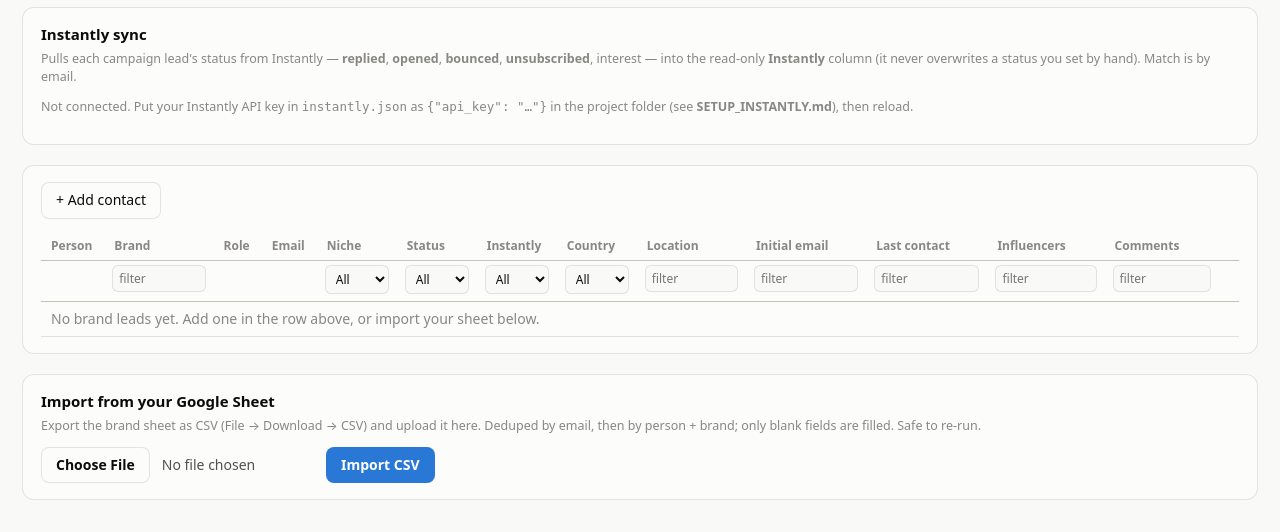
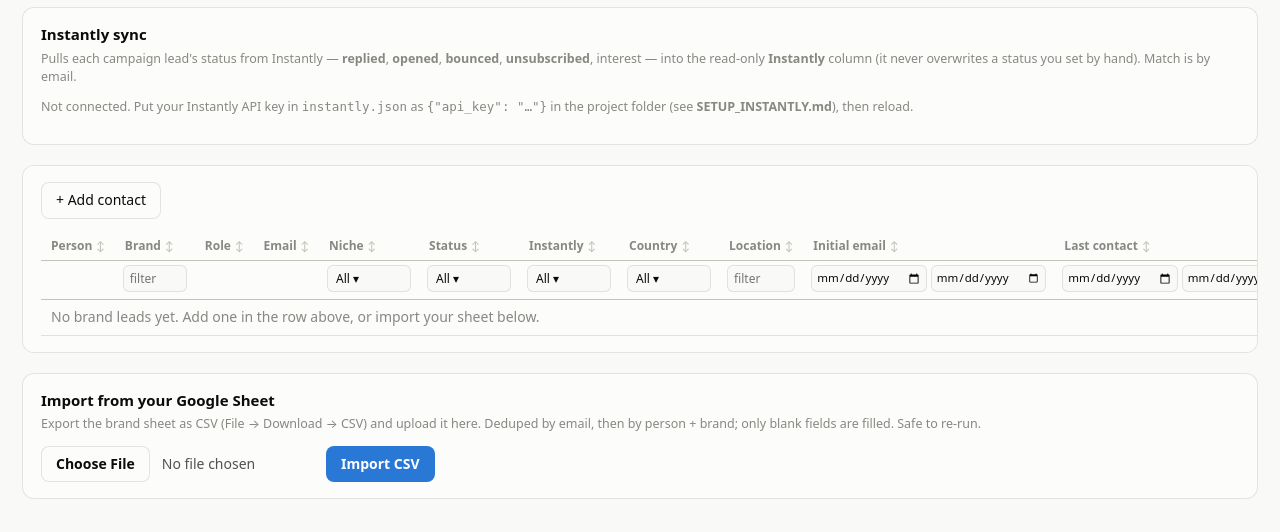
Before and after one commit to WajihQ/uSponsor, a Flask app: page /crm/brands in a window 1280 px wide. Shown: the part 377-909 px from the top of the page. After the commit the page ends 876 px from the top, so only its background shows below. Run offline with Flask 3, Linux system fonts and the light colour scheme; data that the repository does not hold is empty.

Commit message:
CRM spreadsheet: multi-select filters, date-range filters, clearer sort
- Enum columns (Niche, Country, Status, Instantly, Revisit) get a multi-select
  checkbox dropdown instead of a single-pick, so you can show e.g. several
  countries or niches at once.
- Date columns (Initial email, Last contact) get from/to date-range inputs, so
  you can hide people contacted within the last N months (set "to" = the cutoff);
  never-contacted rows show under a "to"-only filter and hide under a "from".
- Every sortable header now shows a faint up/down indicator that turns into a
  solid arrow for the active asc/desc sort, so sorting is discoverable.

Co-Authored-By: Claude Opus 4.8 <noreply@anthropic.com>

```diff
--- a/templates/base.html
+++ b/templates/base.html
@@ -74,6 +74,27 @@ tr.filterrow td { padding:4px 8px 7px; border-bottom:1px solid var(--axis);
   position:sticky; background:var(--surface); }
 .colfilter { width:100%; min-width:64px; font:inherit; font-size:12px; padding:4px 6px;
   border:1px solid var(--ring); border-radius:6px; background:var(--page); color:var(--ink); }
+.sortind { font-size:10px; margin-left:4px; color:var(--axis); }
+th.sortable:hover .sortind { color:var(--ink-2); }
+.sortind.act { color:var(--accent); }
+.mfilter { position:relative; }
+.mfbtn { width:100%; min-width:84px; text-align:left; font:inherit; font-size:12px; padding:4px 8px;
+  border:1px solid var(--ring); border-radius:6px; background:var(--page); color:var(--ink);
+  cursor:pointer; white-space:nowrap; overflow:hidden; text-overflow:ellipsis; }
+.mfbtn.on { border-color:var(--accent); color:var(--accent); font-weight:600; }
+.mfpanel { display:none; position:absolute; z-index:20; top:100%; left:0; min-width:170px;
+  max-height:280px; overflow:auto; background:var(--surface); border:1px solid var(--ring);
+  border-radius:8px; box-shadow:0 8px 22px rgba(0,0,0,.22); padding:6px; margin-top:3px; }
+.mfilter.open .mfpanel { display:block; }
+.mfpanel label { display:flex; align-items:center; gap:7px; padding:4px 6px; font-size:12.5px;
+  white-space:nowrap; cursor:pointer; border-radius:5px; font-weight:400; }
+.mfpanel label:hover { background:var(--chip-bg); }
+.mfpanel .mfclear { color:var(--muted); font-size:11.5px; cursor:pointer; padding:3px 6px 5px; }
+.mfpanel .mfclear:hover { color:var(--accent); }
+.dfilter { display:flex; gap:4px; }
+.dfilter input { width:100%; min-width:76px; font:inherit; font-size:11.5px; padding:3px 4px;
+  border:1px solid var(--ring); border-radius:6px; background:var(--page); color:var(--ink);
+  font-variant-numeric:tabular-nums; }
 tbody.addrow td { background:var(--chip-bg); border-bottom:2px solid var(--axis); }
 tbody.addrow input, tbody.addrow select { width:100%; font:inherit; padding:5px 7px;
   border:1px solid var(--ring); border-radius:6px; background:var(--surface); color:var(--ink); }
@@ -222,59 +243,111 @@ document.querySelectorAll('table[data-sheet]').forEach(function (table) {
     const f = c.querySelector('input, select, textarea');
     return ((f ? f.value : c.textContent) || '').trim();
   };
-  const filters = [];
+  const filters = [];   // each: {i, active():bool, match(cellValue):bool}
   let globalTerm = '';
   const fRow = thead.insertRow();
   fRow.className = 'filterrow';
-  // gather distinct values for every 'select' column in ONE pass over the rows
-  // (not one full scan per column)
+  // distinct values for every 'select' column, gathered in one pass
   const selCols = heads.reduce((a, th, i) => (th.dataset.filter === 'select' ? a.concat(i) : a), []);
   const distinct = {}; selCols.forEach(i => distinct[i] = new Set());
   if (selCols.length) rows().forEach(r => selCols.forEach(i => {
     const v = cellVal(r, i); if (v) distinct[i].add(v);
   }));
+
   heads.forEach(function (th, i) {
     const cell = fRow.insertCell();
-    if (th.dataset.filter === 'none') return;
-    let ctrl;
-    if (th.dataset.filter === 'select') {
-      ctrl = document.createElement('select');
-      const vals = Array.from(distinct[i]).sort((a, b) => a.toLowerCase().localeCompare(b.toLowerCase()));
-      const o = document.createElement('option'); o.value = ''; o.textContent = 'All';
-      ctrl.appendChild(o);
-      vals.forEach(v => { const op = document.createElement('option'); op.textContent = v; ctrl.appendChild(op); });
-    } else {
-      ctrl = document.createElement('input'); ctrl.placeholder = 'filter';
+    const kind = th.dataset.filter;
+    if (!kind || kind === 'none') return;
+
+    if (kind === 'select') {                       // multi-select checkbox dropdown
+      const chosen = new Set();
+      const wrap = document.createElement('div'); wrap.className = 'mfilter';
+      const btn = document.createElement('button'); btn.type = 'button'; btn.className = 'mfbtn';
+      const label = th.firstChild ? th.firstChild.textContent.trim() : 'value';
+      const relabel = () => {
+        btn.textContent = chosen.size ? label + ' (' + chosen.size + ') ▾' : 'All ▾';
+        btn.classList.toggle('on', chosen.size > 0);
+      };
+      relabel();
+      const panel = document.createElement('div'); panel.className = 'mfpanel';
+      const clr = document.createElement('div'); clr.className = 'mfclear'; clr.textContent = 'Clear';
+      clr.addEventListener('click', () => {
+        chosen.clear(); panel.querySelectorAll('input').forEach(c => c.checked = false); relabel(); apply();
+      });
+      panel.appendChild(clr);
+      Array.from(distinct[i]).sort((a, b) => a.toLowerCase().localeCompare(b.toLowerCase())).forEach(v => {
+        const lab = document.createElement('label');
+        const cb = document.createElement('input'); cb.type = 'checkbox'; cb.value = v;
+        cb.addEventListener('change', () => { cb.checked ? chosen.add(v) : chosen.delete(v); relabel(); apply(); });
+        lab.appendChild(cb); lab.appendChild(document.createTextNode(v));
+        panel.appendChild(lab);
+      });
+      btn.addEventListener('click', e => {
+        e.stopPropagation();
+        document.querySelectorAll('.mfilter.open').forEach(m => { if (m !== wrap) m.classList.remove('open'); });
+        wrap.classList.toggle('open');
+      });
+      panel.addEventListener('click', e => e.stopPropagation());
+      wrap.appendChild(btn); wrap.appendChild(panel); cell.appendChild(wrap);
+      filters.push({ i, active: () => chosen.size > 0, match: v => chosen.has(v) });
+
+    } else if (kind === 'date') {                  // from / to date range
+      const wrap = document.createElement('div'); wrap.className = 'dfilter';
+      const mn = document.createElement('input'); mn.type = 'date'; mn.title = 'from (on or after)';
+      const mx = document.createElement('input'); mx.type = 'date'; mx.title = 'to (on or before)';
+      mn.addEventListener('input', apply); mx.addEventListener('input', apply);
+      wrap.appendChild(mn); wrap.appendChild(mx); cell.appendChild(wrap);
+      filters.push({
+        i,
+        active: () => !!(mn.value || mx.value),
+        match: v => {
+          if (!mn.value && !mx.value) return true;
+          const d = v ? v.slice(0, 10) : '';
+          if (!d) return !mn.value;                // never-contacted: show unless a "from" bound is set
+          return (!mn.value || d >= mn.value) && (!mx.value || d <= mx.value);
+        },
+      });
+
+    } else {                                       // free-text "contains"
+      const inp = document.createElement('input'); inp.className = 'colfilter'; inp.placeholder = 'filter';
+      inp.addEventListener('input', apply);
+      cell.appendChild(inp);
+      filters.push({ i, active: () => inp.value.trim() !== '',
+                     match: v => v.toLowerCase().includes(inp.value.trim().toLowerCase()) });
     }
-    ctrl.className = 'colfilter'; ctrl.dataset.col = i; ctrl.dataset.exact = (th.dataset.filter === 'select') ? '1' : '';
-    ctrl.addEventListener('input', apply);
-    cell.appendChild(ctrl); filters.push(ctrl);
   });
+
   function apply() {
-    const active = filters.map(f => ({ i: +f.dataset.col, v: f.value.trim().toLowerCase(), exact: !!f.dataset.exact }));
+    const active = filters.filter(f => f.active());
     rows().forEach(function (r) {
-      let show = active.every(a => !a.v || (a.exact ? cellVal(r, a.i).toLowerCase() === a.v
-                                                    : cellVal(r, a.i).toLowerCase().includes(a.v)));
+      let show = active.every(f => f.match(cellVal(r, f.i)));
       if (show && globalTerm) {
-        show = Array.from(r.cells).some(c => (c.querySelector('input,select,textarea')
-          ? c.querySelector('input,select,textarea').value : c.textContent || '').toLowerCase().includes(globalTerm));
+        show = Array.from(r.cells).some(c => {
+          const f = c.querySelector('input,select,textarea');
+          return ((f ? f.value : c.textContent) || '').toLowerCase().includes(globalTerm);
+        });
       }
       r.style.display = show ? '' : 'none';
     });
   }
+  document.addEventListener('click', () =>
+    document.querySelectorAll('.mfilter.open').forEach(m => m.classList.remove('open')));
+
   const gs = table.dataset.search && document.getElementById(table.dataset.search);
   if (gs) gs.addEventListener('input', () => { globalTerm = gs.value.trim().toLowerCase(); apply(); });
+
+  // sorting — click a header to cycle asc → desc; a faint ↕ marks sortable columns
   let sortCol = -1, dir = 1;
   const isDate = s => /^\d{4}-\d{2}-\d{2}/.test(s);
   const isNum = s => /^[\d., ]+$/.test(s) && !isNaN(parseFloat(s.replace(/[, ]/g, '')));
   heads.forEach(function (th, i) {
     if (th.dataset.sort === 'none') return;
     th.classList.add('sortable');
-    const arrow = document.createElement('span'); arrow.className = 'arrow'; th.appendChild(arrow);
+    const ind = document.createElement('span'); ind.className = 'sortind'; ind.textContent = '↕'; th.appendChild(ind);
     th.addEventListener('click', function () {
       dir = (sortCol === i) ? -dir : 1; sortCol = i;
-      heads.forEach(h => { const a = h.querySelector('.arrow'); if (a) a.textContent = ''; });
-      arrow.textContent = dir > 0 ? '▲' : '▼';
+      heads.forEach(h => { const s = h.querySelector('.sortind'); if (s) { s.textContent = '↕'; s.classList.remove('act'); } });
+      ind.textContent = dir > 0 ? '▲' : '▼'; ind.classList.add('act');
       const rs = rows();
       rs.sort(function (a, b) {
         const x = cellVal(a, i), y = cellVal(b, i);
--- a/templates/crm_brands.html
+++ b/templates/crm_brands.html
@@ -50,8 +50,8 @@ tbody.addrow .who input { display:block; margin-bottom:5px; }
         <th data-filter="select">Instantly</th>
         <th data-filter="select">Country</th>
         <th data-filter="text">Location</th>
-        <th data-filter="text">Initial email</th>
-        <th data-filter="text">Last contact</th>
+        <th data-filter="date">Initial email</th>
+        <th data-filter="date">Last contact</th>
         <th data-filter="text">Influencers</th>
         <th data-filter="text">Comments</th>
         <th data-sort="none" data-filter="none"></th>
--- a/templates/crm_influencers.html
+++ b/templates/crm_influencers.html
@@ -47,8 +47,8 @@ tbody.addrow .who input { display:block; margin-bottom:5px; }
         <th data-filter="text">Instagram</th>
         <th data-filter="select">Status</th>
         <th data-filter="select">Revisit</th>
-        <th data-filter="text">Initial email</th>
-        <th data-filter="text">Last contact</th>
+        <th data-filter="date">Initial email</th>
+        <th data-filter="date">Last contact</th>
         <th data-filter="none">Follow-ups</th>
         <th data-filter="select">Instantly</th>
         <th data-filter="text">Notes</th>
```
